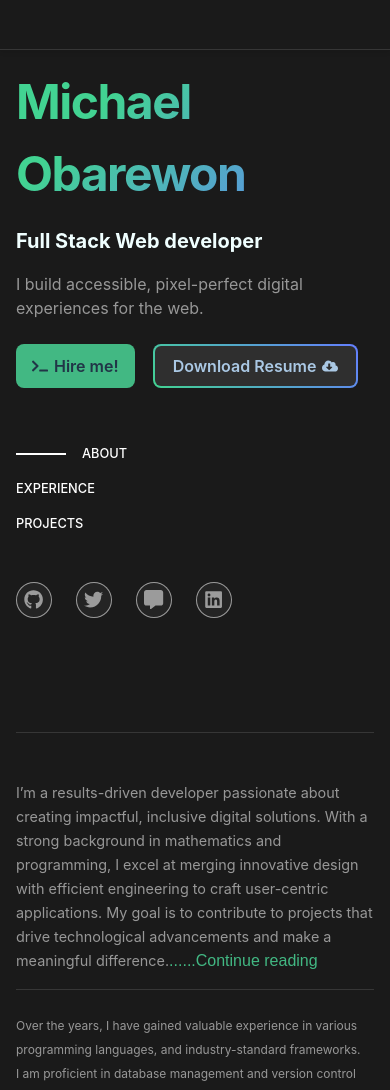
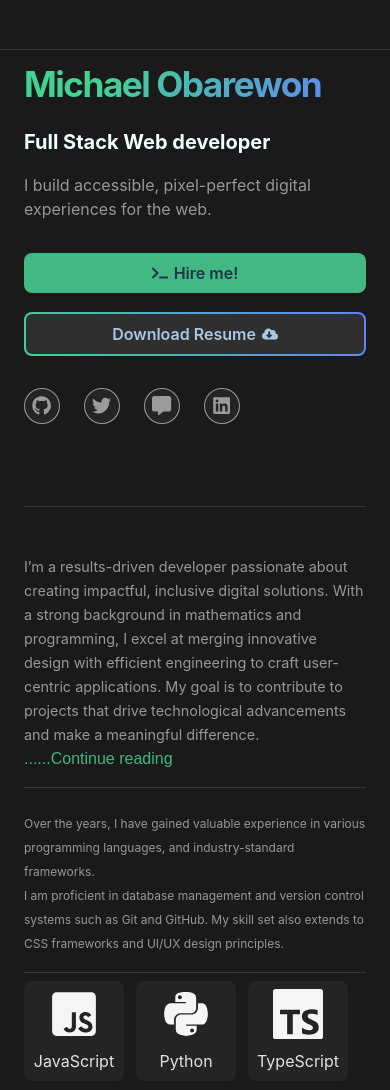
Before and after one commit to skenpo2/micheal-v1.02, a React (Vite) app: page / in a window 390 px wide. Shown: the top 1090 px of the page. Built offline with nearby package versions, Linux system fonts and the light colour scheme.

Commit message:
minor fixing for mobile

```diff
--- a/src/index.css
+++ b/src/index.css
@@ -89,7 +89,7 @@ a:hover {
 /* hero CTO */
 .cto {
   display: flex;
-  gap: 18px;
+  gap: 1.2rem;
 }
 
 .hire {
@@ -349,7 +349,7 @@ body::-webkit-scrollbar {
   .content {
     display: flex;
     flex-direction: column;
-    gap: 2rem;
+    gap: 1rem;
   }
 
   .left {
@@ -370,14 +370,28 @@ body::-webkit-scrollbar {
   }
 
   .hero-content {
-    padding: 1rem;
+    padding: 0.5rem 1.5rem 0 1.5rem;
+    gap: 2rem;
+  }
+  .name {
+    font-size: 2.2rem;
+  }
+
+  .job {
+  }
+
+  .page {
+    display: none;
   }
 
   .right {
-    padding: 1rem;
+    padding: 1rem 1.5rem;
   }
 
   .section-title {
     display: none;
   }
+  .cto {
+    flex-direction: column;
+  }
 }
```
